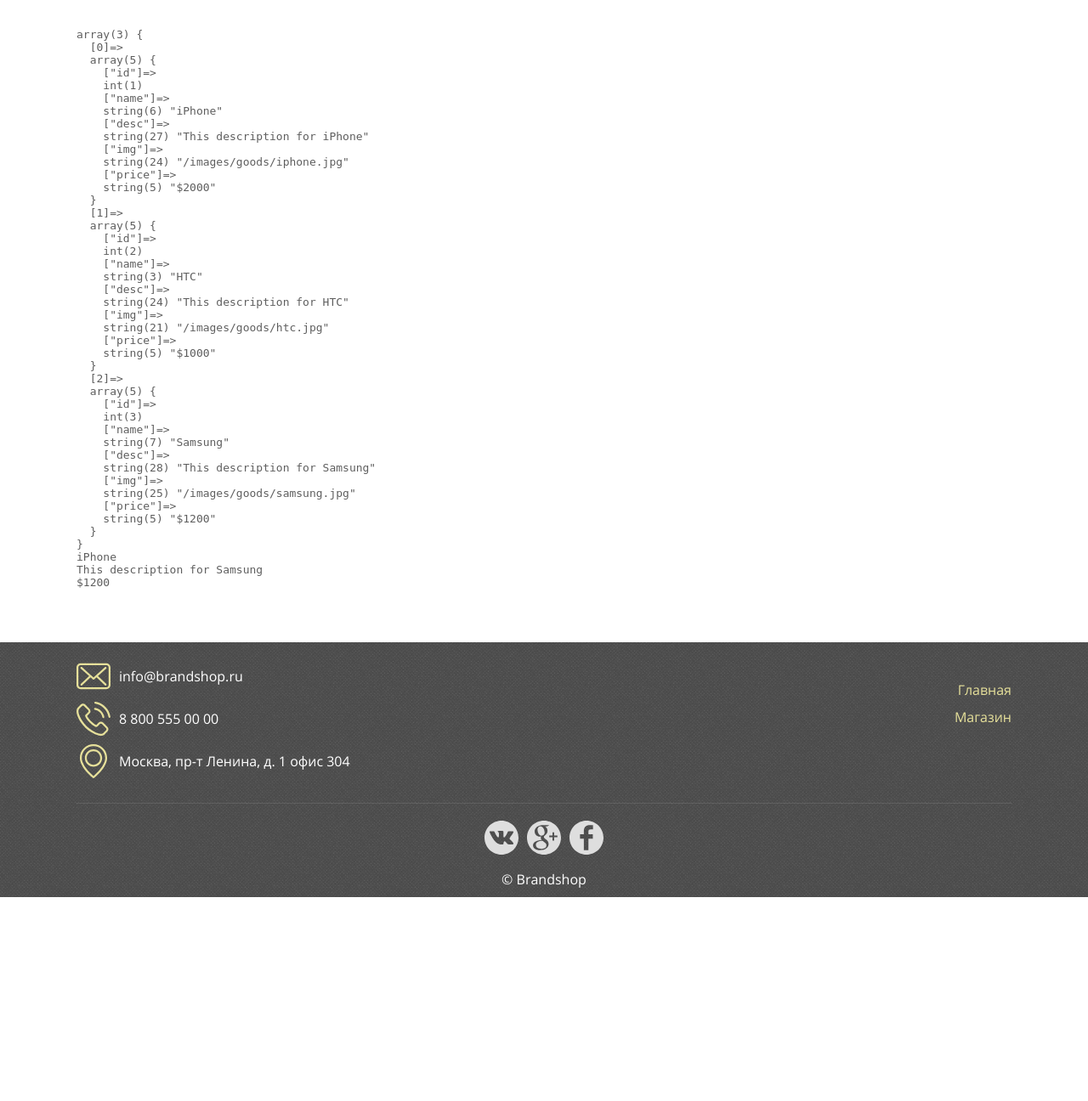
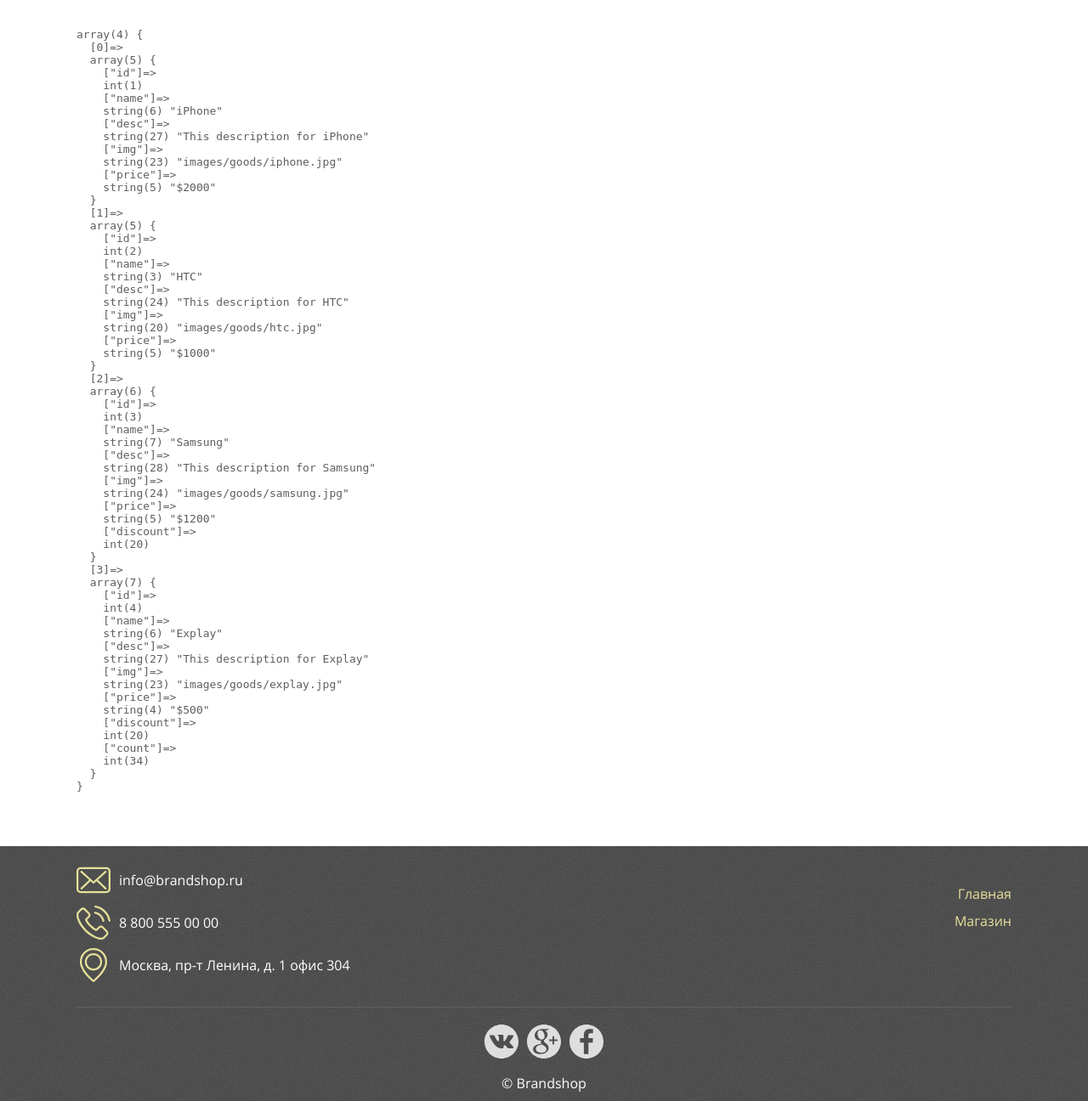
Before and after one commit to Victorvs1967/web-developing, a PHP site: page / in a window 1280 px wide. Shown: the part 71-1367 px from the top of the page at 85% size. Before the commit the page ends 1127 px from the top, so only its background shows below. Run offline with PHP 8.4, Linux system fonts and the light colour scheme.

Commit message:
lesson 8

```diff
--- a/template/index.php
+++ b/template/index.php
@@ -25,37 +25,47 @@
 
 <div id="content">
     <?php
-
         $goods = [
             [
                 'id' => 1,
                 'name' => 'iPhone',
                 'desc' => 'This description for iPhone',
-                'img' => '/images/goods/iphone.jpg',
+                'img' => 'images/goods/iphone.jpg',
                 'price' => '$2000'
             ],
             [
                 'id' => 2,
                 'name' => 'HTC',
                 'desc' => 'This description for HTC',
-                'img' => '/images/goods/htc.jpg',
+                'img' => 'images/goods/htc.jpg',
                 'price' => '$1000'
             ],
             [
                 'id' => 3,
                 'name' => 'Samsung',
                 'desc' => 'This description for Samsung',
-                'img' => '/images/goods/samsung.jpg',
+                'img' => 'images/goods/samsung.jpg',
                 'price' => '$1200'
             ],
         ];
 
+        $goods[] = [
+            'id' => 4,
+            'name' => 'Explay',
+            'desc' => 'This description for Explay',
+            'img' => 'images/goods/explay.jpg',
+            'price' => '$500',
+            'discount' => 20,
+            'count' => 34
+        ];
+        $goods[2]['discount'] = 20;
+
         echo '<pre>';
         var_dump($goods);
 
-        echo $goods[0]['name'] . '<br>';
-        echo $goods[2]['desc'] . '<br>';
-        echo $goods[2]['price'] . '<br>';
+        // echo $goods[1]['name'] . '<br>';
+        // echo $goods[2]['desc'] . '<br>';
+        // echo $goods[2]['price'] . '<br>';
     ?>
     <!-- <div id="promo">
         <h1 id="promoText">
```
